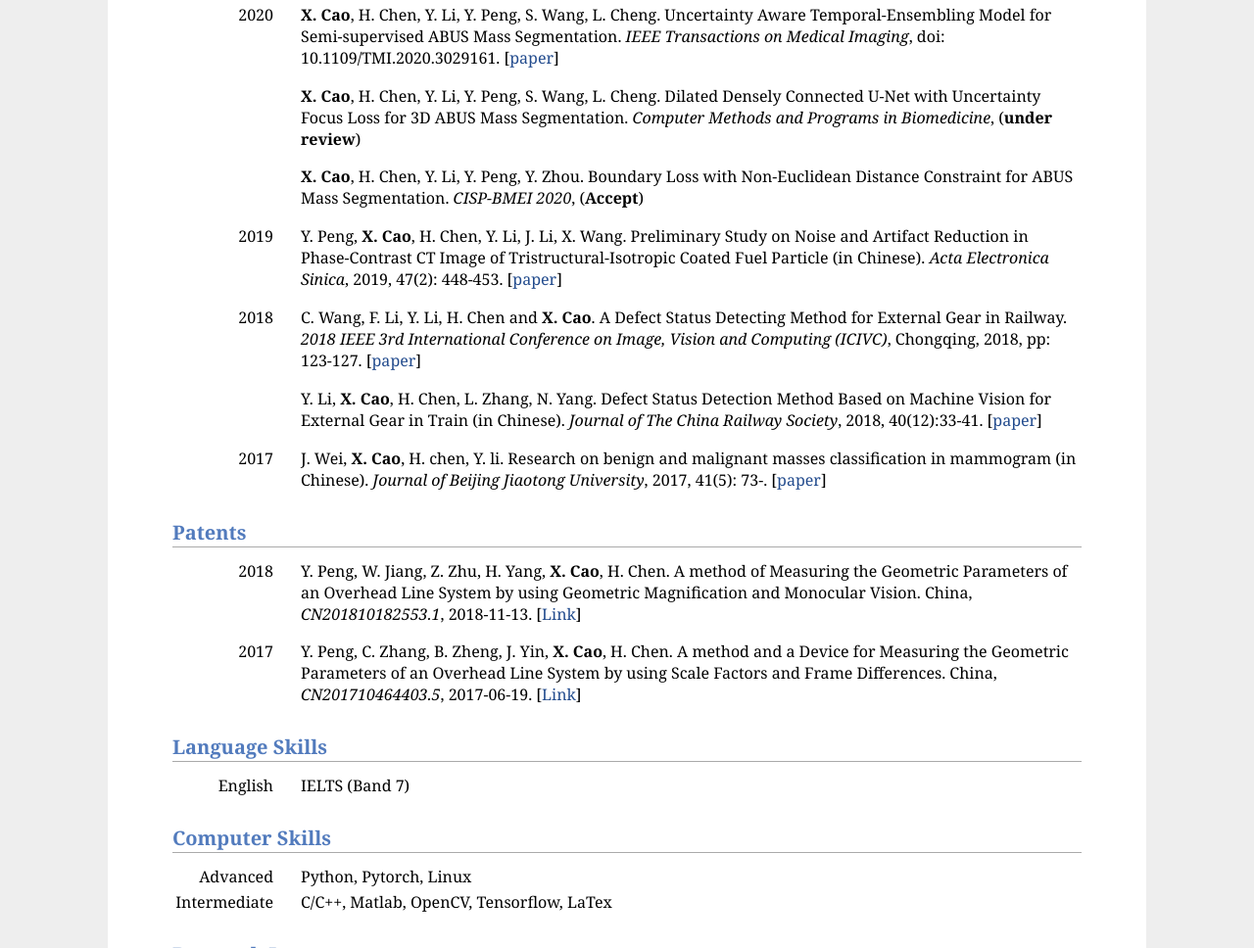
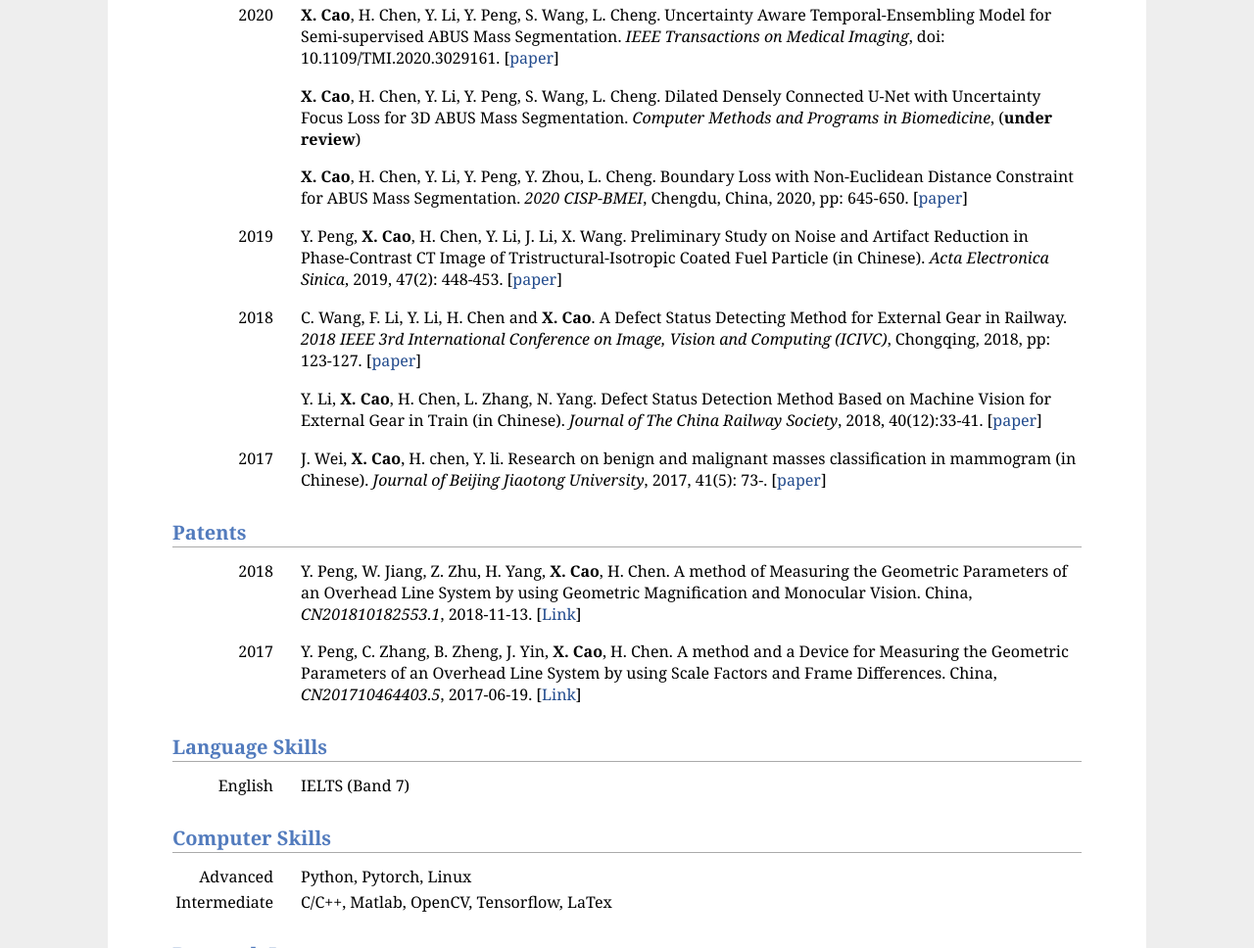
Before and after one commit to xuyangcao/xuyangcao.github.io, a plain HTML site: page index.html in a window 1280 px wide. Shown: the part 1254-2222 px from the top of the page at 98% size. Drawn offline with Linux system fonts and the light colour scheme.

Commit message:
add conference paper link

```diff
--- a/index.html
+++ b/index.html
@@ -166,7 +166,8 @@
 			<td width='100px' valign="top" style="text-align:right"> </td>
 			<td width='20px'></td>
 			<td>
-				<b>X. Cao</b>, H. Chen, Y. Li, Y. Peng, Y. Zhou. Boundary Loss with Non-Euclidean Distance Constraint for ABUS Mass Segmentation. <i>CISP-BMEI 2020</i>, (<b>Accept</b>)
+				<b>X. Cao</b>, H. Chen, Y. Li, Y. Peng, Y. Zhou, L. Cheng. Boundary Loss with Non-Euclidean Distance Constraint for ABUS Mass Segmentation. <i>2020 CISP-BMEI</i>, Chengdu, China, 2020, pp: 645-650.
+				[<a href="https://ieeexplore.ieee.org/document/9263676" target="_blank">paper</a>]
 				<p></p>
 			</td>
 		</tr>
```
